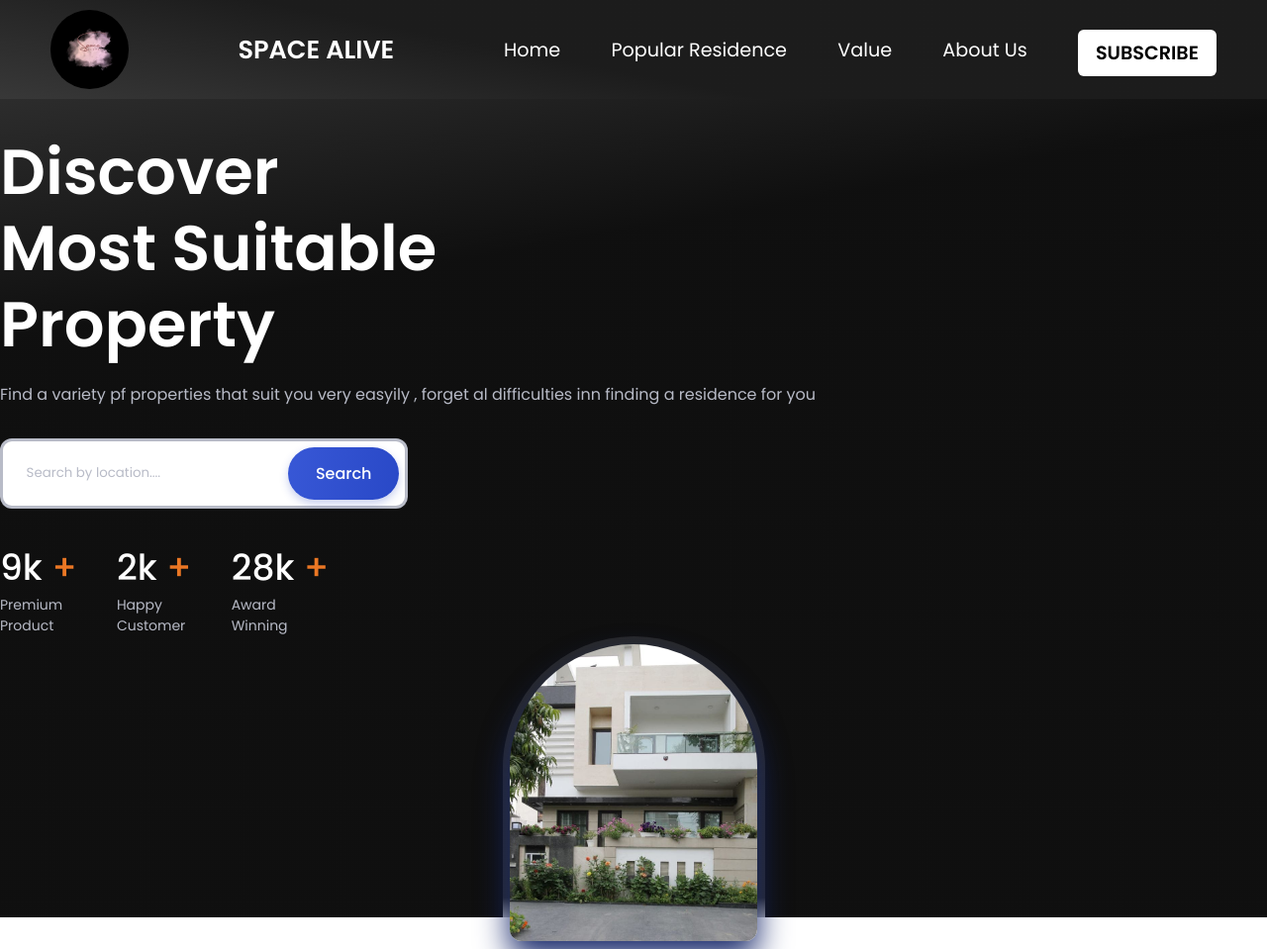
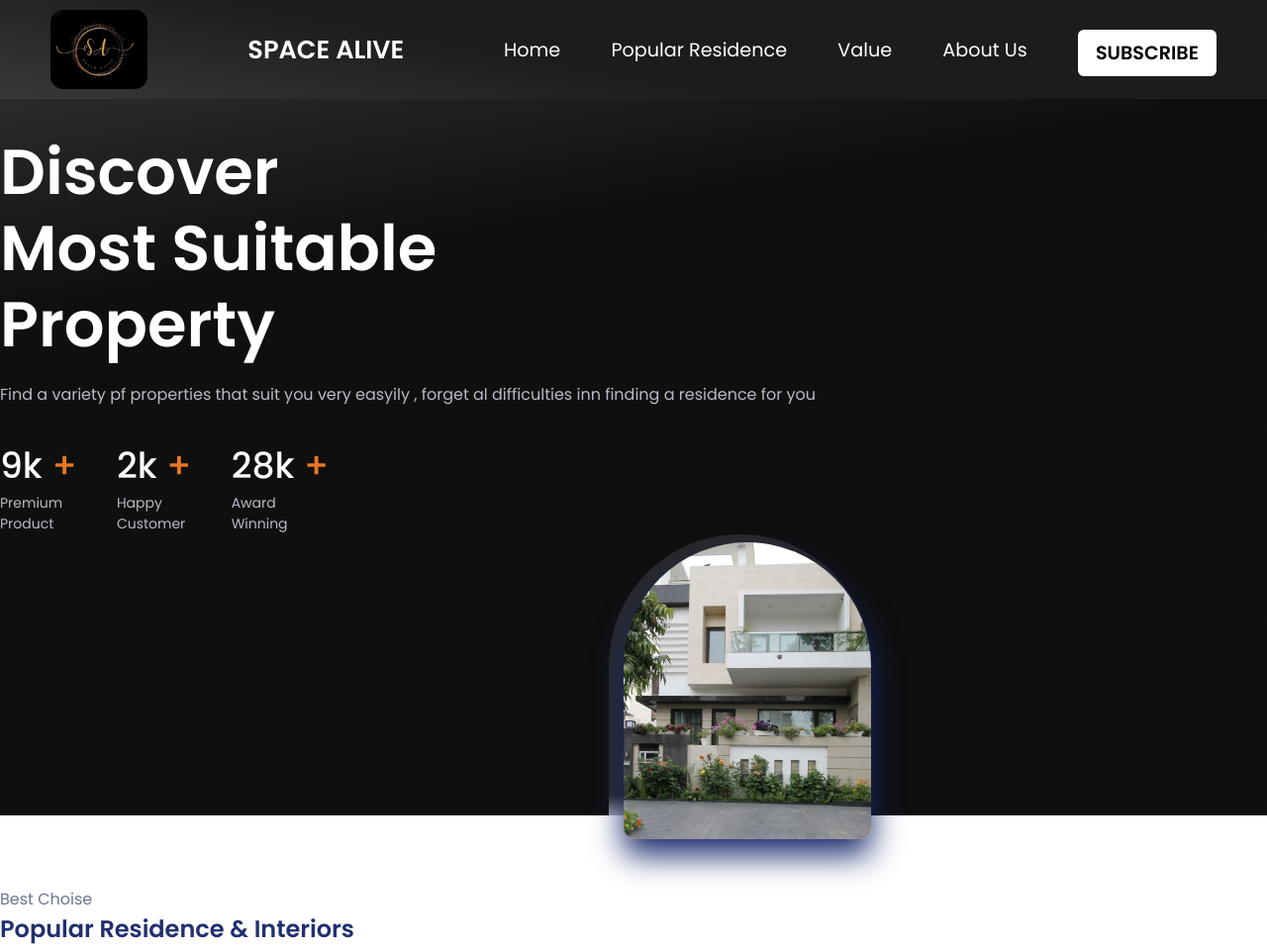
Before and after one commit to Anjanisom0213/Construction-website-, a plain HTML site: page index.html in a window 1280 px wide. Shown: the top 959 px of the page at 99% size. Drawn offline with nearby package versions, Linux system fonts and the light colour scheme.

Commit message:
changes doen

```diff
--- a/css/styles.css
+++ b/css/styles.css
@@ -238,7 +238,7 @@ background-color: hsl(228, 4%, 15%);
 
 .nav img {
   height: 80%;
-  border-radius: 43px;
+  border-radius: 13px;
 
 }
 
@@ -399,8 +399,9 @@ background-color: hsl(228, 4%, 15%);
 .home__images {
   position: relative;
   display: flex;
-  justify-content: center;
-}
+  justify-content: end;
+  margin-right: 50vh;
+
 
 .home__orbe {
   width: 265px;
--- a/index.html
+++ b/index.html
@@ -23,7 +23,7 @@
 
         <header class="header" id="header">
             <div class="nav">
-                <img src="img/;;;.jpg" alt="Logo">
+                <img src="img/logo.jpg" alt="Logo">
                 <h3>SPACE ALIVE</h3>
                 <div class="nav-part2">
                   <a href="#home">Home</a>
@@ -54,11 +54,11 @@
                      forget al difficulties inn finding a residence for you
                    </p>
 
-                   <form action=" " class="home__search">
+                   <!-- <form action=" " class="home__search">
                     <i class='bx bx-map' ></i>
                     <input type="search" placeholder=" Search by location...." class="home__search-input">
                      <button class="button"> Search  </button>
-                   </form>
+                   </form>  -->
 
                    <div class="home__value">
                     <div>
```
Also changed, not shown: img/logo.jpg (added).
